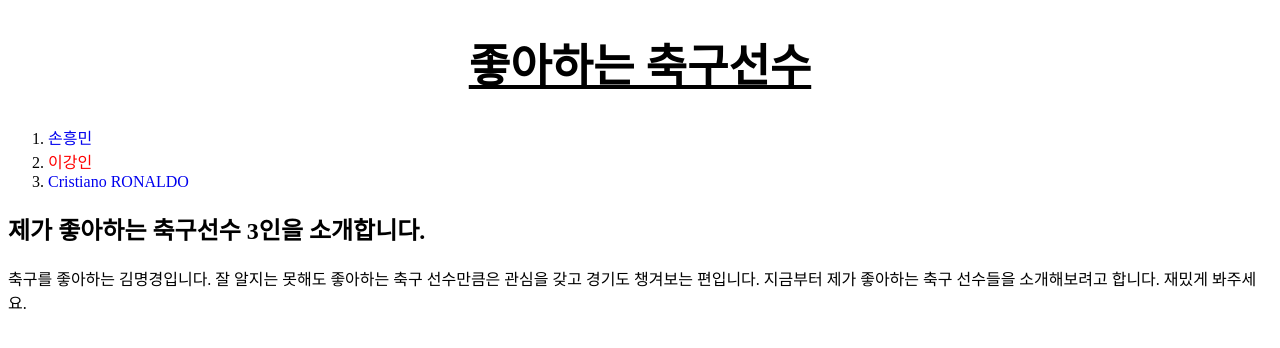
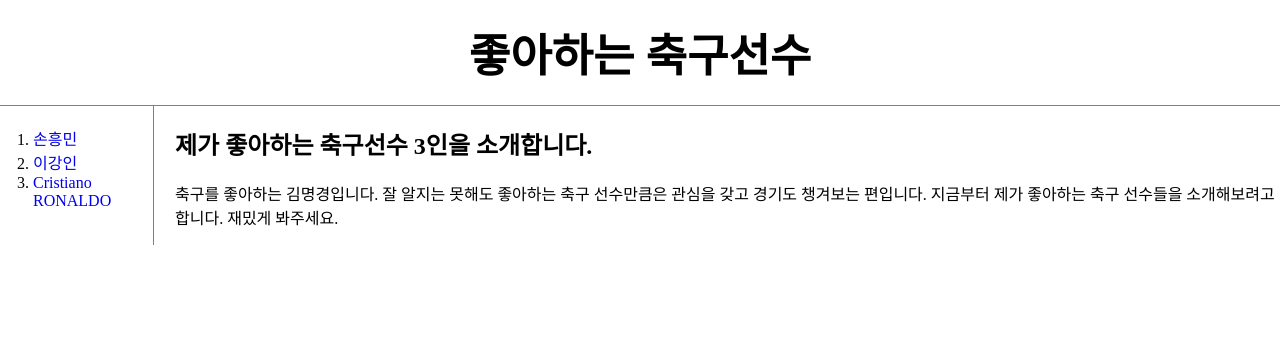
Before and after one commit to kimmyungkyung/soccer, a plain HTML site: page index.html in a window 1280 px wide. Drawn offline with Linux system fonts and the light colour scheme; a script that the page names is missing.

Commit message:
Add files via upload

```diff
--- a/index.html
+++ b/index.html
@@ -3,23 +3,7 @@
 <head>
   <title>Welcome</title>
   <meta charset="utf-8">
-  <style>
-
-    #active {
-      color:red;
-    }
-    .asw {
-      color:gray;
-    }
-    a {
-      color:bluck;
-      text-decoration: none;
-    }
-    h1 {
-      font-size: 45px;
-      text-align: center;
-    }
-  </style>
+  <link rel="stylesheet" href="style.css">
   <!-- Global site tag (gtag.js) - Google Analytics -->
   <script async src="https://www.googletagmanager.com/gtag/js?id=UA-158667921-1"></script>
   <script>
@@ -31,18 +15,22 @@
   </script>
 </head>
 <body>
-  <h1><a href="index.html" style="color:black;text-decoration:underline">좋아하는 축구선수</a></h1>
+  <h1><a href="index.html" style="color:black;">좋아하는 축구선수</a></h1>
+  <div id="grid">
   <ol>
-    <li><a href="1.html" class="saw">손흥민</a></li>
-    <li><a href="2.html" class="saw" id="active">이강인</a></li>
+    <li><a href="1.html">손흥민</a></li>
+    <li><a href="2.html">이강인</a></li>
     <li><a href="3.html">Cristiano RONALDO</a></li>
   </ol>
+  <div id="article">
     <h2>제가 좋아하는 축구선수 3인을 소개합니다.</h2>
     <p>축구를 좋아하는 김명경입니다. 잘 알지는 못해도
       좋아하는 축구 선수만큼은 관심을 갖고 경기도 챙겨보는 편입니다.
       지금부터 제가 좋아하는 축구 선수들을 소개해보려고 합니다.
       재밌게 봐주세요.
     </p>
+  </div>
+</div>
 <p>
   <div id="disqus_thread"></div>
   <script>
--- /dev/null
+++ b/style.css
@@ -0,0 +1,41 @@
+body{
+  margin:0;
+}
+  a {
+    color:bluck;
+    text-decoration: none;
+  }
+  h1 {
+    font-size: 45px;
+    text-align: center;
+    border-bottom:1px solid gray;
+    margin:0;
+    padding:20px;
+  }
+  ol{
+    border-right:1px solid gray;
+    width:100px;
+    margin:0;
+    padding:20px;
+  }
+  #grid{
+    display: grid;
+    grid-template-columns: 150px 1fr;
+  }
+  #grid ol{
+    padding-left:33px;
+  }
+  #grid #article{
+  padding-left:25px;
+  }
+  @media(max-width:800px){
+    #grid{
+      display: block;
+  }
+  ol{
+    border-right:none;
+  }
+  h1 {
+    border-bottom:none;
+   }
+ }
```
Also changed, not shown: 1.html (+3 -0 lines), 2.html (+3 -10 lines), 3.html (+3 -0 lines). Lines whose indentation alone changed are shown as unchanged.
